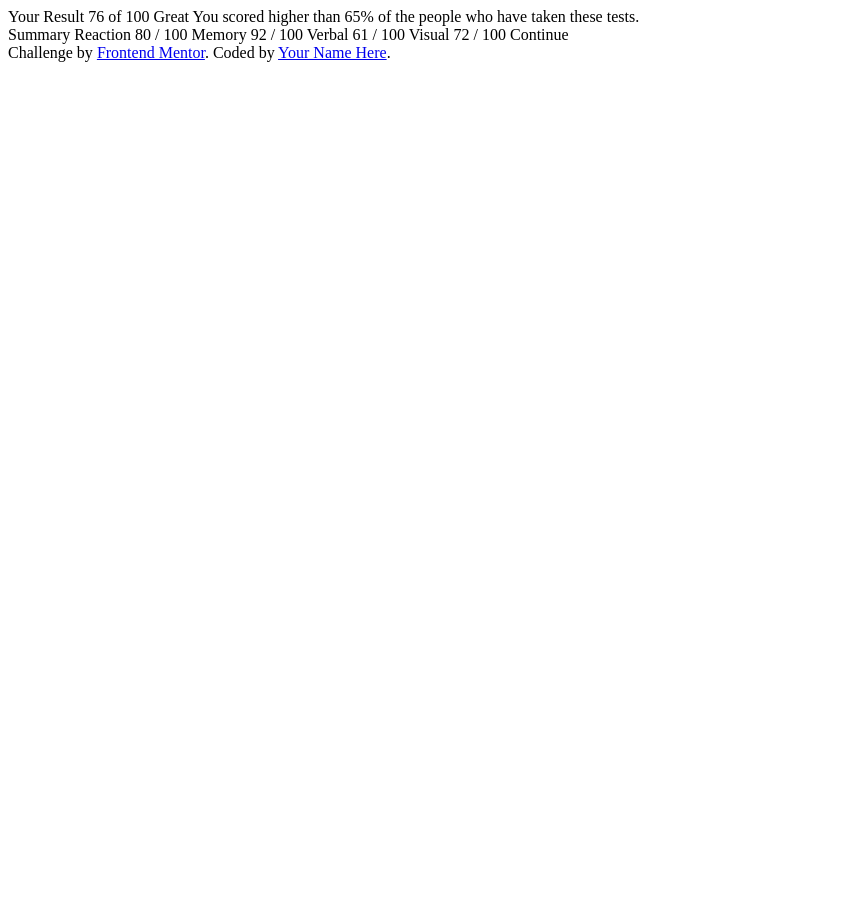
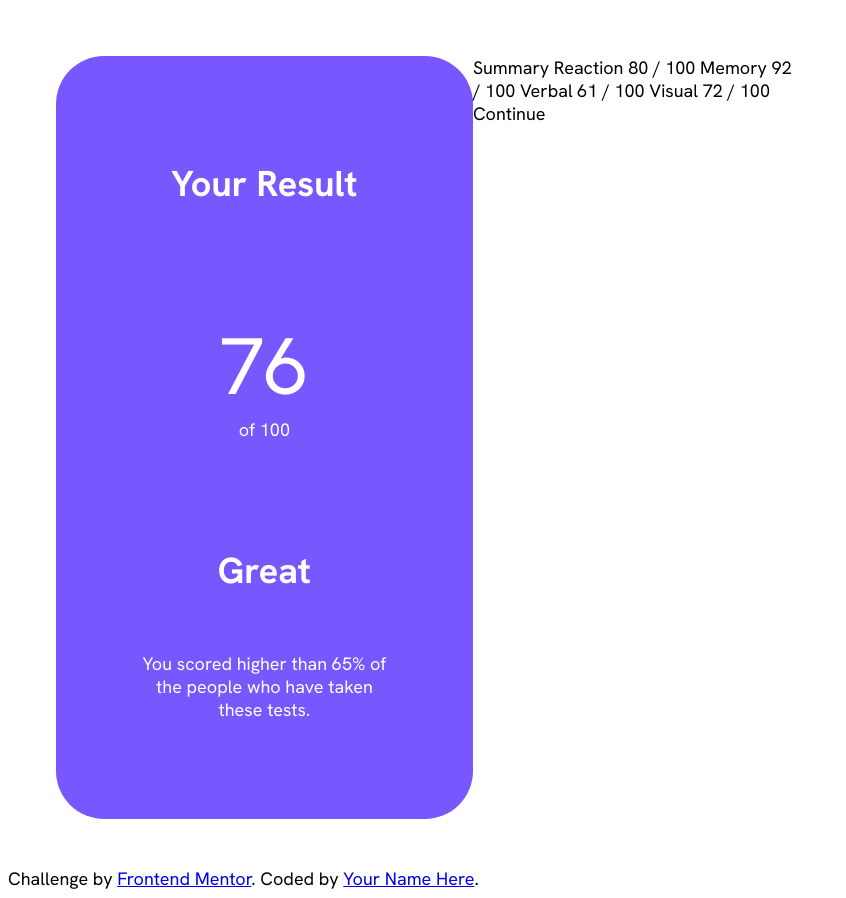
Before and after one commit to SidSaythongphet/frontend-results-summary-component, a plain HTML site: page results-summary-component-main/index.html in a window 1280 px wide. Shown: the whole page, without its empty margins (0-846 px from the left). Before the commit the page ends 800 px from the top, so only its background shows below. Drawn offline with Linux system fonts and the light colour scheme.

Commit message:
style result component

```diff
--- a/results-summary-component-main/index.html
+++ b/results-summary-component-main/index.html
@@ -9,19 +9,32 @@
   <title>Frontend Mentor | Results summary component</title>
 
   <link rel="stylesheet" href="style.css">
+
 </head>
 <body>
 
   <div class="result-summary">
 
-    <div class="result">
+    <div class="results grid-flow" data-spacing="large">
 
-      Your Result
+      <h1 class="result-title">
+        Your Result
+      </h1>
 
-      76 of 100
+      <p class="result-score">
+        <span>76</span> of 100
+      </p>
 
-      Great
-      You scored higher than 65% of the people who have taken these tests.
+      <div class="grid-flow">
+
+        <h1 class="result-rank">
+          Great
+        </h1>
+        <p>
+          You scored higher than 65% of the people who have taken these tests.
+        </p>
+
+      </div>
 
     </div>
 
--- a/results-summary-component-main/style.css
+++ b/results-summary-component-main/style.css
@@ -0,0 +1,72 @@
+@font-face {
+  font-family: 'HankenGrotesk';
+  font-display: swap;
+  font-weight: 100 900;
+  src: url('assets/fonts/HankenGrotesk-VariableFont_wght.ttf')
+       format('truetype');
+}
+
+:root {
+--font-family-default: 'HankenGrotesk', sans-serif;
+
+--fw-regular: 500;
+--fw-bold: 700;
+--fw-black: 800;
+
+--fs-400: 1.125rem;
+--fs-500: 1.25rem;
+--fs-600: 1.5rem;
+--fs-700: 1.75rem;
+--fs-800: 2rem;
+--fs-900: 5rem;
+}
+
+body {
+  background-color:hsl(0, 0%, 100%);
+  font-family: var(--font-family-default);
+  font-size: var(--fs-400);
+}
+
+.grid-flow {
+  display: grid;
+  align-content: start;
+  gap: 1rem;
+}
+
+.grid-flow[data-spacing="large"] {
+  gap: 2rem;
+}
+
+.result-summary {
+  padding: 3rem;
+  border-radius: 3rem;
+  max-width: 46rem;
+  display: flex;
+}
+
+.results {
+  background-color: hsl(252, 100%, 67%);
+  text-align: center;
+  padding: 5rem;
+  border-radius: 3rem;
+  font-size: 18px;
+  color:hsl(0, 0%, 100%);
+}
+
+.result-score {
+  display: grid;
+  place-content: center;
+  width: 12rem;
+  margin-inline: auto;
+  aspect-ratio: 1 / 1 ;
+  border-radius: 50%;
+  background: linear-gradient(
+    var(--clr-primary-500),
+    hsl(var(--clr-secondary-hsl-500), 0));
+}
+
+.result-score span {
+  display: block;
+  border-radius: 50%;
+  font-size: var(--fs-900);
+}
```
